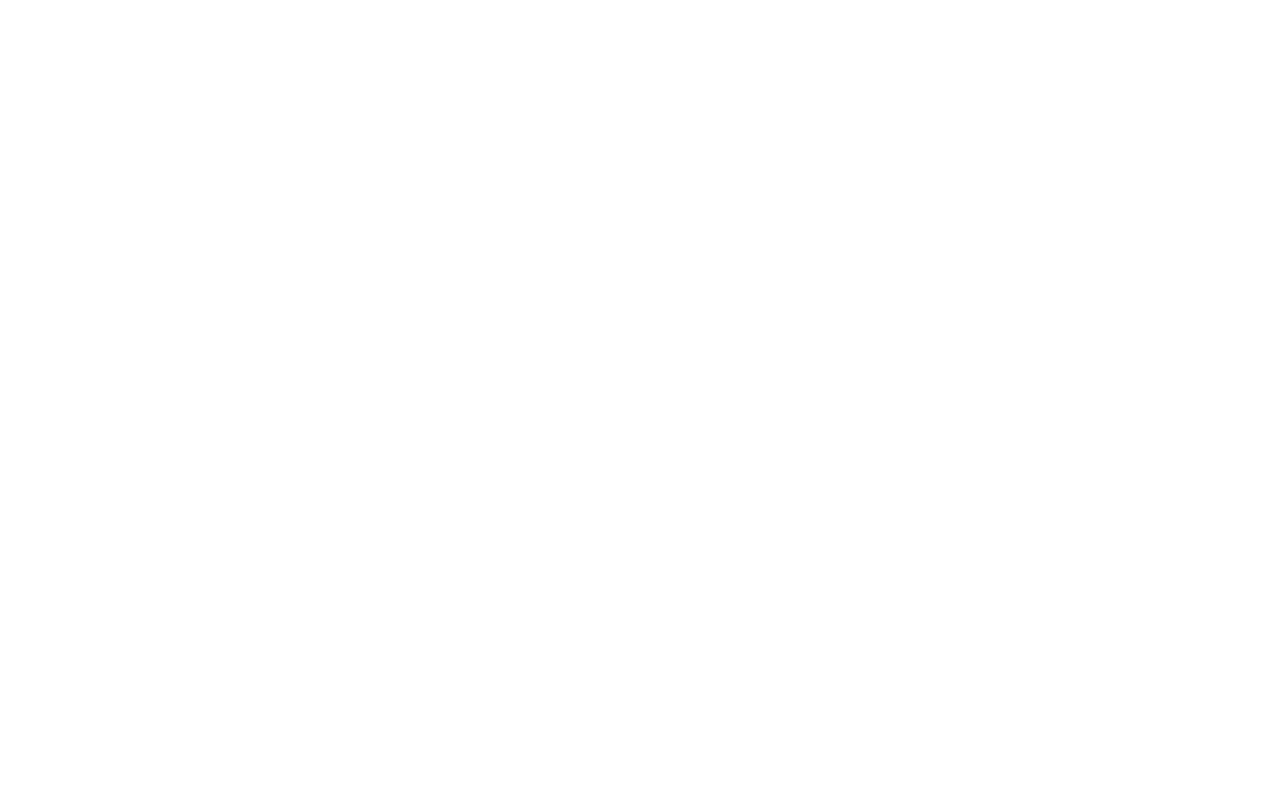
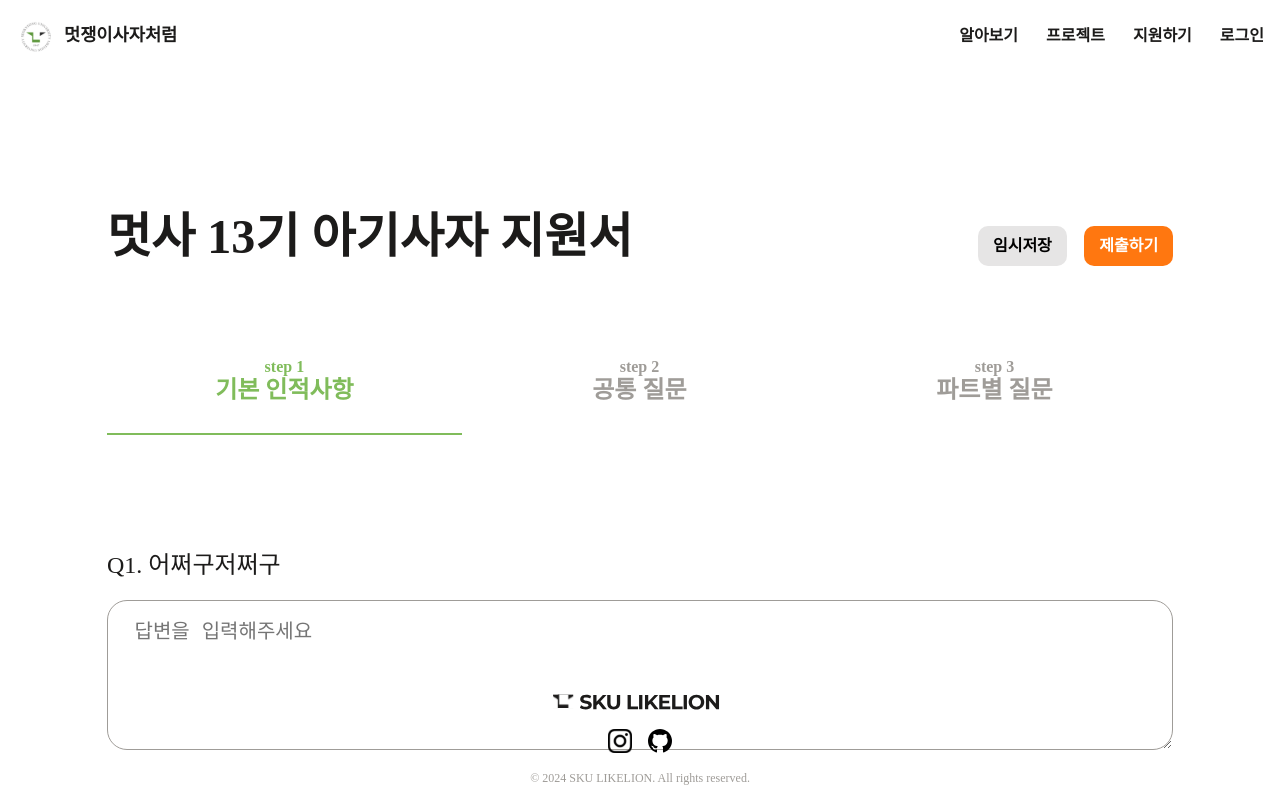
Before and after one commit to LikeLion-SKU/likelion-homepage-fe, a React (Vite) app: page /apply in a window 1280 px wide. Before the commit this address had no page. Shown: the top 800 px of the page. Built offline with nearby package versions, Linux system fonts and the light colour scheme; a web font is replaced by a local one.

Commit message:
✨Feat: 지원서 제출 페이지 UI, 질문 동적 렌더링 기능 추가

```diff
--- a/package.json
+++ b/package.json
@@ -14,7 +14,8 @@
     "react-dom": "^18.3.1",
     "react-router-dom": "^6.26.2",
     "styled-components": "^6.1.13",
-    "styled-reset": "^4.5.2"
+    "styled-reset": "^4.5.2",
+    "zustand": "^5.0.0"
   },
   "devDependencies": {
     "@eslint/js": "^9.9.0",
--- /dev/null
+++ b/src/components/applicationForm/AnswerSection.jsx
@@ -0,0 +1,36 @@
+import styles from '@components/applicationForm/AnswerSection.module.css';
+import { useStore } from '@store/useStore';
+import PropTypes from 'prop-types';
+
+export default function AnswerSection({ step }) {
+  const questions = [
+    ['어쩌구저쩌구', '어쩌구저쩌구', '어쩌구저쩌구'],
+    ['어쩌구저쩌구2', '어쩌구저쩌구', '어쩌구저쩌구'],
+    ['어쩌구저쩌구3', '어쩌구저쩌구', '어쩌구저쩌구'],
+  ];
+  const { setAnswer } = useStore();
+
+  return (
+    <div className={styles.sectionWrapper}>
+      {questions[step - 1].map((question, index) => (
+        <div key={index} className={styles.question}>
+          <div className={styles.questionName}>
+            <span>
+              Q{index + 1}. {question}
+            </span>
+          </div>
+          <div className={styles.inputWrapper}>
+            <textarea
+              onChange={(e) => setAnswer(e.target.value, index, step)}
+              placeholder="답변을 입력해주세요"
+            />
+          </div>
+        </div>
+      ))}
+    </div>
+  );
+}
+
+AnswerSection.propTypes = {
+  step: PropTypes.number,
+};
--- /dev/null
+++ b/src/components/applicationForm/AnswerSection.module.css
@@ -0,0 +1,35 @@
+.sectionWrapper {
+  padding: 85.5px 0;
+  display: flex;
+  flex-direction: column;
+  gap: 54px 0;
+}
+
+.question {
+  height: 199px;
+  display: flex;
+  flex-direction: column;
+  gap: 20px 0;
+}
+
+.inputWrapper {
+  width: 100%;
+  height: 150px;
+}
+
+.questionName span {
+  font-size: 24px;
+  line-height: 29.05px;
+}
+
+.inputWrapper textarea {
+  width: 100%;
+  height: 100%;
+  border: 1px solid rgba(159, 156, 152, 1);
+  border-radius: 20px;
+  display: flex;
+  font-size: 20px;
+  line-height: 24px;
+  padding: 20px 2.5%;
+  box-sizing: border-box;
+}
--- /dev/null
+++ b/src/components/applicationForm/BodySection.jsx
@@ -0,0 +1,14 @@
+import { useState } from 'react';
+import AnswerSection from './AnswerSection';
+import QuestionType from './QuestionType';
+
+export default function BodySection() {
+  const [clickStep, setClickStep] = useState(1);
+
+  return (
+    <div style={{ marginTop: '31px', width: '100%' }}>
+      <QuestionType setClickStep={setClickStep} clickStep={clickStep} />
+      <AnswerSection step={clickStep} />
+    </div>
+  );
+}
--- /dev/null
+++ b/src/components/applicationForm/HeaderSection.jsx
@@ -0,0 +1,13 @@
+import styles from '@components/applicationForm/HeaderSection.module.css';
+
+export default function HeaderSection() {
+  return (
+    <div className={styles.headerContainer}>
+      <span className={styles.header}>멋사 13기 아기사자 지원서</span>
+      <div className={styles.buttonWrapper}>
+        <button className={styles.saveBtn}>임시저장</button>
+        <button className={styles.submitBtn}>제출하기</button>
+      </div>
+    </div>
+  );
+}
--- /dev/null
+++ b/src/components/applicationForm/HeaderSection.module.css
@@ -0,0 +1,36 @@
+.headerContainer {
+  height: 121px;
+  width: 100%;
+  display: flex;
+  align-items: end;
+  justify-content: space-between;
+  font-weight: 700;
+}
+
+.header {
+  font-size: 48px;
+  line-height: 58.09px;
+}
+
+.buttonWrapper {
+  height: 40px;
+  width: 18.3%;
+  display: flex;
+  justify-content: space-between;
+}
+
+.saveBtn {
+  height: 100%;
+  width: 45.5%;
+  border-radius: 10px;
+  background: rgba(230, 229, 229, 1);
+  cursor: pointer;
+}
+
+.submitBtn {
+  width: 45.5%;
+  border-radius: 10px;
+  background: rgba(255, 119, 16, 1);
+  color: white;
+  cursor: pointer;
+}
--- /dev/null
+++ b/src/components/applicationForm/QuestionType.jsx
@@ -0,0 +1,28 @@
+import styles from '@components/applicationForm/QuestionType.module.css';
+import PropTypes from 'prop-types';
+
+export default function QuestionType({ clickStep, setClickStep }) {
+  const steps = ['기본 인적사항', '공통 질문', '파트별 질문'];
+
+  return (
+    <div className={styles.typeContainer}>
+      {steps.map((step, index) => (
+        <div
+          key={index}
+          className={`${styles.step} ${clickStep === index + 1 ? styles.active : null}`}
+          onClick={() => setClickStep(index + 1)}
+        >
+          <div className={styles.stepInfo}>
+            <span>step {index + 1}</span>
+            <span>{step}</span>
+          </div>
+        </div>
+      ))}
+    </div>
+  );
+}
+
+QuestionType.propTypes = {
+  clickStep: PropTypes.number,
+  setClickStep: PropTypes.func,
+};
--- /dev/null
+++ b/src/components/applicationForm/QuestionType.module.css
@@ -0,0 +1,41 @@
+.typeContainer {
+  height: 136px;
+  width: 100%;
+  display: flex;
+  padding-top: 32.5px;
+}
+
+.step {
+  width: 33.3%;
+  cursor: pointer;
+  height: 103px;
+  display: flex;
+  align-items: center;
+  justify-content: center;
+}
+
+.active {
+  border-bottom: 2px solid rgba(128, 188, 91, 1);
+
+  & > .stepInfo span {
+    color: rgba(128, 188, 91, 1);
+  }
+}
+
+.stepInfo {
+  display: flex;
+  flex-direction: column;
+  align-items: center;
+  font-weight: 600;
+  color: rgba(159, 156, 152, 1);
+}
+
+.stepInfo span:first-child {
+  font-size: 16px;
+  line-height: 19.36px;
+}
+
+.stepInfo span:last-child {
+  font-size: 24px;
+  line-height: 29.05px;
+}
--- /dev/null
+++ b/src/pages/applicationForm/ApplicationForm.jsx
@@ -0,0 +1,12 @@
+import BodySection from '../../components/applicationForm/BodySection';
+import HeaderSection from '../../components/applicationForm/HeaderSection';
+import styles from './ApplicationForm.module.css';
+
+export default function ApplicationForm() {
+  return (
+    <div className={styles.pageWrapper}>
+      <HeaderSection />
+      <BodySection />
+    </div>
+  );
+}
--- /dev/null
+++ b/src/pages/applicationForm/ApplicationForm.module.css
@@ -0,0 +1,14 @@
+.pageWrapper {
+  width: 83.3%;
+  margin: 0 auto;
+  margin-top: 73px;
+  display: flex;
+  flex-direction: column;
+  align-items: center;
+}
+
+/* HeaderSection */
+
+/* QuestionType */
+
+/* AnswerSection */
--- a/src/router/Routes.jsx
+++ b/src/router/Routes.jsx
@@ -1,24 +1,38 @@
-import { useEffect } from "react";
-import { Routes as ReactRouters, Route, useLocation } from "react-router-dom";
+import { useEffect } from 'react';
+import {
+  Routes as ReactRouters,
+  Route,
+  useLocation,
+  Outlet,
+} from 'react-router-dom';
 
-import HomePage from "@pages/HomePage";
-import Footer from "@layouts/Footer";
-import Header from "@layouts/Header";
+import HomePage from '@pages/HomePage';
+import Footer from '@layouts/Footer';
+import Header from '@layouts/Header';
+import ApplicationForm from '../pages/applicationForm/ApplicationForm';
 
 const Routes = () => {
-
   return (
     <ReactRouters>
       {/* 헤더 및 푸터 공통 적용 */}
-        <Route path="/" element={<>
-            <Header/> <Footer />
-        </>}>
+      <Route path="/" element={<Layout />}>
         {/* 그 외 페이지들 */}
-          <Route index element={<HomePage />} />
+        {/* <Route index element={<HomePage />} /> */}
 
+        <Route path="apply" element={<ApplicationForm />} />
       </Route>
     </ReactRouters>
   );
 };
 
+const Layout = () => {
+  return (
+    <>
+      <Header />
+      <Outlet />
+      <Footer />
+    </>
+  );
+};
+
 export default Routes;
--- a/vite.config.js
+++ b/vite.config.js
@@ -1,21 +1,22 @@
-import { defineConfig } from 'vite'
-import react from '@vitejs/plugin-react'
+import { defineConfig } from 'vite';
+import react from '@vitejs/plugin-react';
 
 // https://vitejs.dev/config/
 export default defineConfig({
   plugins: [react()],
   resolve: {
     alias: [
-      { find: "@", replacement: "/src" },
-      { find: "@api", replacement: "/src/api" },
-      { find: "@components", replacement: "/src/components" },
-      { find: "@commons", replacement: "/src/components/commons" },
-      { find: "@pages", replacement: "/src/pages" },
-      { find: "@layouts", replacement: "/src/layouts" },
-      { find: "@hooks", replacement: "/src/hooks" },
-      { find: "@utils", replacement: "/src/utils" },
-      { find: "@svgs", replacement: "/src/assets/svgs" },
-      { find: "@images", replacement: "/src/assets/images" },
+      { find: '@', replacement: '/src' },
+      { find: '@api', replacement: '/src/api' },
+      { find: '@components', replacement: '/src/components' },
+      { find: '@commons', replacement: '/src/components/commons' },
+      { find: '@pages', replacement: '/src/pages' },
+      { find: '@layouts', replacement: '/src/layouts' },
+      { find: '@hooks', replacement: '/src/hooks' },
+      { find: '@utils', replacement: '/src/utils' },
+      { find: '@svgs', replacement: '/src/assets/svgs' },
+      { find: '@images', replacement: '/src/assets/images' },
+      { find: '@store', replacement: '/src/store' },
     ],
   },
-})
+});
```
Also changed, not shown: 1 other file (tests, documents, lock files or other folders). Lines whose indentation alone changed are shown as unchanged.
